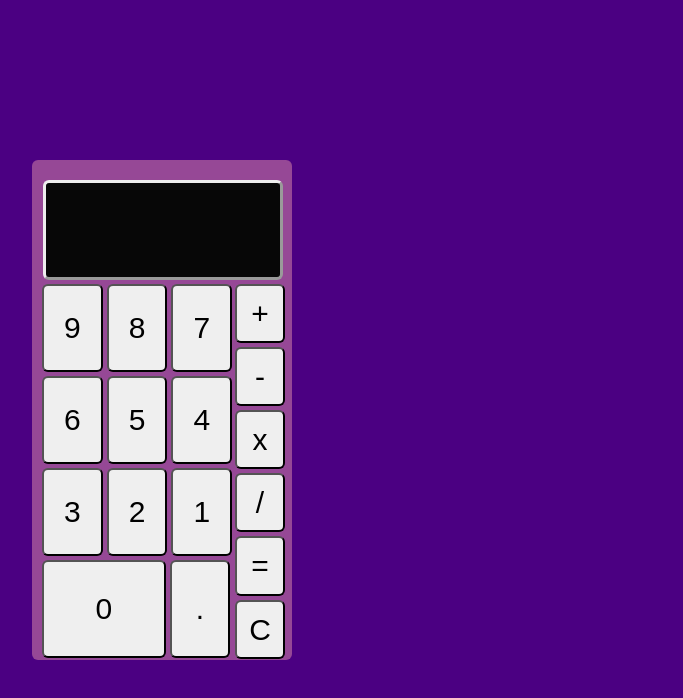
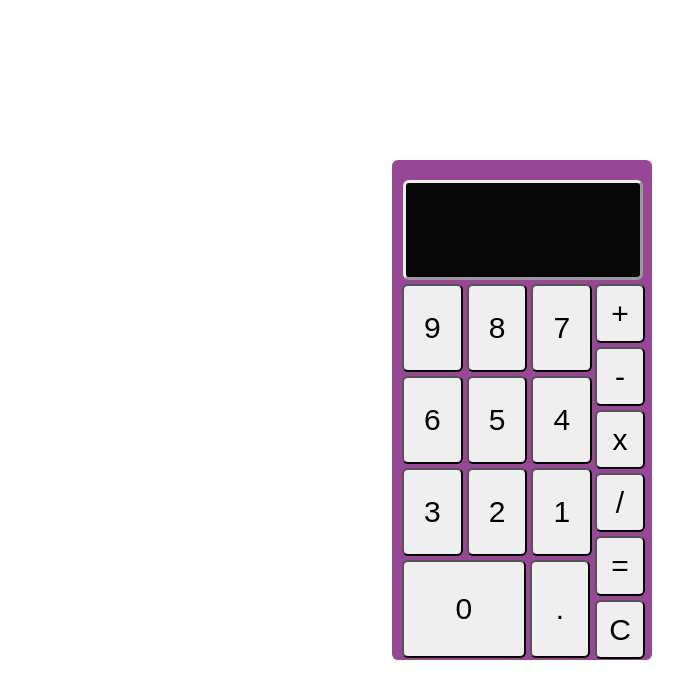
Before and after one commit to willdev24/javascript, a plain HTML site: page javascript_curso_em_video/criando_calculadora/calculadora.html in a window 1280 px wide. Shown: the whole page, without its empty margins (8-691 px from the left). Drawn offline with Linux system fonts and the light colour scheme.

Commit message:
ajustes calc

```diff
--- a/javascript_curso_em_video/criando_calculadora/calc.js
+++ b/javascript_curso_em_video/criando_calculadora/calc.js
@@ -14,7 +14,7 @@ var  h = document.getElementById('sete')
         a.style.color = 'pink'
         var val = document.getElementById('valorr').innerHTML;
 
-        document.getElementById('valorr').innerHTML = val + num
+        document.getElementById('valorr').innerHTML = val  + num
 
 
     }
@@ -45,3 +45,5 @@ function resulte(){
 
 
 }*/
+
+console.log('tudo osky')
--- a/javascript_curso_em_video/criando_calculadora/calculaadora.css
+++ b/javascript_curso_em_video/criando_calculadora/calculaadora.css
@@ -7,8 +7,13 @@
     }
 
     body{
-        margin-left: 40px;
-        background-color: indigo;
+        margin-left: 400px;
+        background-image: linear-gradient(
+         red,
+
+
+        );
+
     }
 
 header{
```
Also changed, not shown: javascript_curso_em_video/aula05/javascript.js (added).
